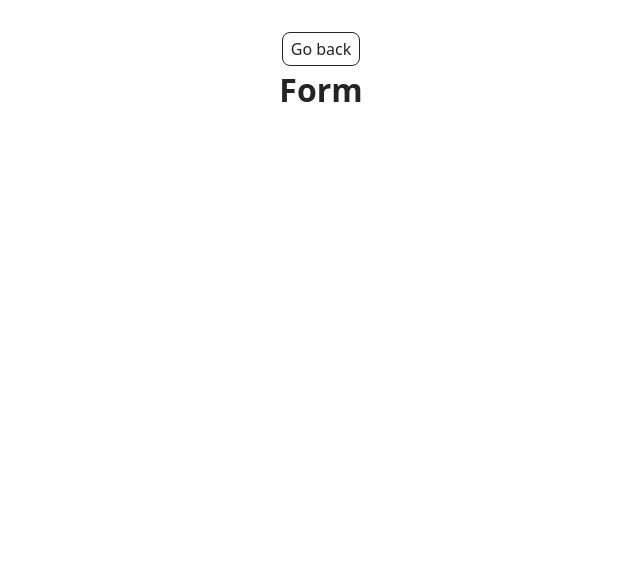
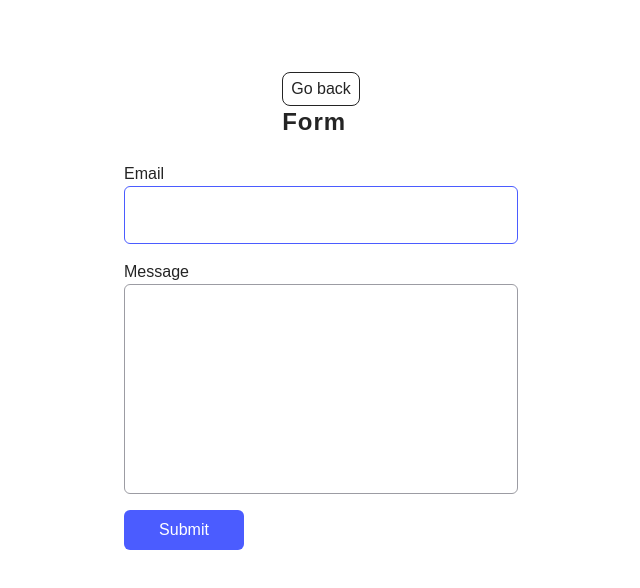
Before and after one commit to artemshevchenko-007/goit-js-hw-09, a website built with Vite: page src/2-form.html in a window 1280 px wide. Shown: the whole page, without its empty margins (319-959 px from the left). Built offline with nearby package versions, Linux system fonts and the light colour scheme.

Commit message:
adding form

```diff
--- a/src/2-form.html
+++ b/src/2-form.html
@@ -17,7 +17,21 @@
           Form
         </h1>
       </div>
+
     </main>
+    <form class="feedback-form" autocomplete="off">
+      <label>
+        Email
+        <input type="email" name="email" autofocus />
+      </label>
+
+      <label>
+        Message
+        <textarea name="message" rows="8"></textarea>
+      </label>
+
+      <button type="submit">Submit</button>
+    </form>
     <script type="module" src="./js/2-form.js"></script>
   </body>
 </html>
--- a/src/css/base.css
+++ b/src/css/base.css
@@ -1,7 +1,17 @@
 :root {
   /* font-family: Inter, Avenir, Helvetica, Arial, sans-serif; */
-  font-family: system-ui, -apple-system, BlinkMacSystemFont, 'Segoe UI', Roboto,
-    Oxygen, Ubuntu, Cantarell, 'Open Sans', 'Helvetica Neue', sans-serif;
+  font-family:
+    system-ui,
+    -apple-system,
+    BlinkMacSystemFont,
+    'Segoe UI',
+    Roboto,
+    Oxygen,
+    Ubuntu,
+    Cantarell,
+    'Open Sans',
+    'Helvetica Neue',
+    sans-serif;
   font-size: 16px;
   line-height: 1.5;
   font-weight: 400;
@@ -15,18 +25,3 @@
   -moz-osx-font-smoothing: grayscale;
   -webkit-text-size-adjust: 100%;
 }
-
-body {
-  display: flex;
-  flex-direction: column;
-  min-width: 100vw;
-  min-height: 100vh;
-  margin: 0;
-}
-
-main {
-  flex-grow: 1;
-}
-main:has(.back-link) {
-  text-align: center;
-}
--- /dev/null
+++ b/src/css/form.css
@@ -0,0 +1,85 @@
+input,
+textarea,
+h1 {
+  display: block;
+}
+
+/* Заголовок */
+h1 {
+  font-weight: 600;
+  font-size: 24px;
+  line-height: 1.33333;
+  letter-spacing: 0.04em;
+  margin-bottom: 24px;
+}
+
+/* Поля вводу */
+input,
+textarea {
+  width: 360px;
+  padding: 8px 16px;
+  font-size: 16px;
+  border: 1.5px solid #9c9ca3;
+  border-radius: 6px;
+  outline: none;
+  margin-bottom: 16px;
+  color: #1f1f2e;
+  font-weight: 400;
+  line-height: 1.5;
+  letter-spacing: 0.04em;
+  transition: border-color 200ms ease;
+}
+
+input {
+  height: 40px;
+}
+
+textarea {
+  resize: none;
+}
+
+/* Placeholder */
+input::placeholder,
+textarea::placeholder {
+  color: #7a7a85;
+}
+
+/* Focus */
+input:focus,
+textarea:focus {
+  border-color: #4b5cff;
+}
+
+/* Кнопка */
+button {
+  width: 120px;
+  height: 40px;
+  background-color: #4b5cff;
+  color: #ffffff;
+  border: none;
+  border-radius: 6px;
+  font-size: 16px;
+  font-weight: 500;
+  cursor: pointer;
+  transition: background-color 200ms ease;
+}
+
+button:hover {
+  background-color: #3a48d9;
+}
+
+body {
+  margin: 0;
+  font-family: sans-serif;
+
+  display: flex;
+  flex-direction: column;
+  align-items: center;
+  padding-top: 40px;
+}
+
+.feedback-form {
+  display: flex;
+  flex-direction: column;
+  align-items: flex-start;
+}
--- a/src/css/styles.css
+++ b/src/css/styles.css
@@ -14,3 +14,4 @@
 @import url('./badges.css');
 @import url('./back-link.css');
 @import url('./gallery.css');
+@import url('./form.css');
--- a/src/js/2-form.js
+++ b/src/js/2-form.js
@@ -0,0 +1,54 @@
+const form = document.querySelector(".feedback-form");
+const STORAGE_KEY = "feedback-form-state";
+
+let formData = {
+  email: "",
+  message: "",
+};
+
+const savedData = localStorage.getItem(STORAGE_KEY);
+
+if (savedData) {
+  const parsedData = JSON.parse(savedData);
+
+  formData = {
+    email: parsedData.email || "",
+    message: parsedData.message || "",
+  };
+
+  form.elements.email.value = formData.email;
+  form.elements.message.value = formData.message;
+}
+
+
+form.addEventListener("input", event => {
+  const { name, value } = event.target;
+
+  if (!formData.hasOwnProperty(name)) {
+    return;
+  }
+
+  formData[name] = value.trim();
+
+  localStorage.setItem(STORAGE_KEY, JSON.stringify(formData));
+});
+
+form.addEventListener("submit", event => {
+  event.preventDefault();
+
+  if (formData.email === "" || formData.message === "") {
+    alert("Fill please all fields");
+    return;
+  }
+
+  console.log(formData);
+
+  localStorage.removeItem(STORAGE_KEY);
+
+  formData = {
+    email: "",
+    message: "",
+  };
+
+  form.reset();
+});
```
